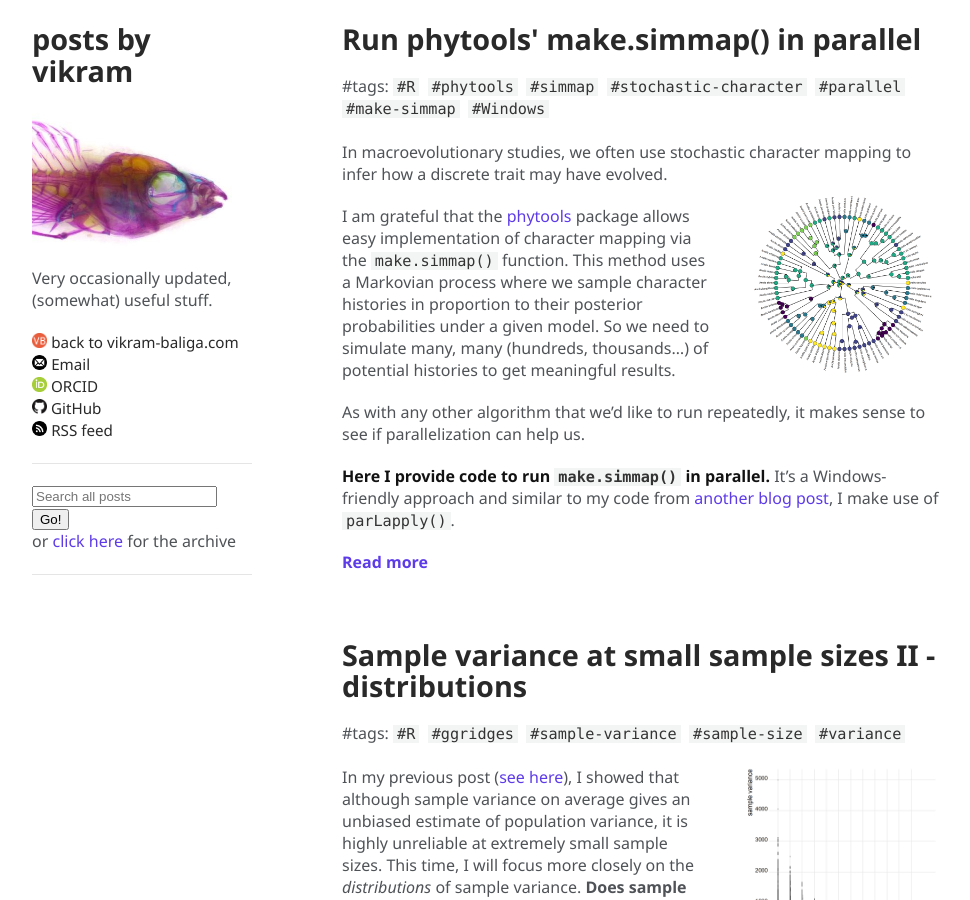
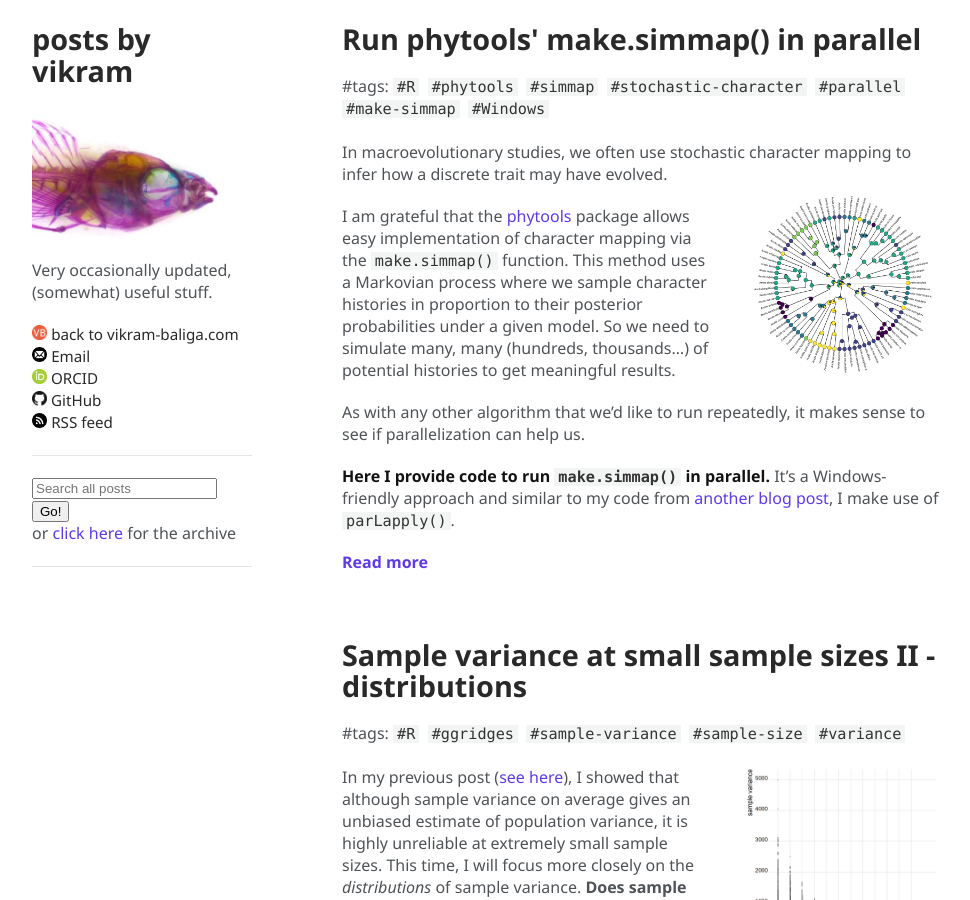
Before and after one commit to vbaliga/vbaliga.github.io, a Jekyll site: the page built from index.html, in a window 1280 px wide and 900 px high. Shown: the whole window, without its empty margins (153-1123 px from the left). Built offline with Jekyll 4.4.1, drawn with Linux system fonts in a browser that asks for light colours; a script that is not in the unit is left out.

Commit message:
Update default.html

```diff
--- a/_layouts/default.html
+++ b/_layouts/default.html
@@ -16,7 +16,7 @@
       <header>
         <h1><a href="{{ "/" | absolute_url }}">{{ site.title | default: site.github.repository_name }}</a></h1>
 
-        <a href="https://vbaliga.github.io/"><img src="/images/vbaliga-labroides.jpg" style="width:200px; height:156px" title="vbaliga-labroides" alt="vbaliga.github.io"></a>
+        <a href="https://vbaliga.github.io/"><img src="/images/vbaliga-labroides.jpg" style="width:190px; height:148px" title="vbaliga-labroides" alt="vbaliga.github.io"></a>
 
         <p>{{ site.description | default: site.github.project_tagline }}</p>
 
```
